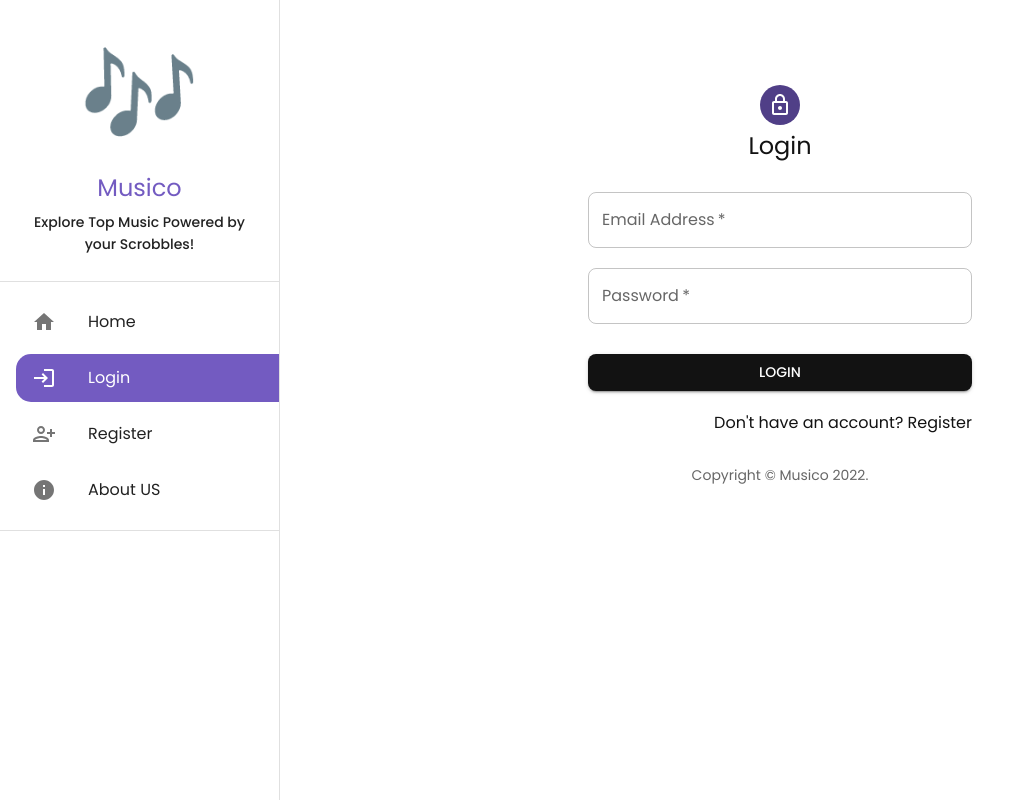
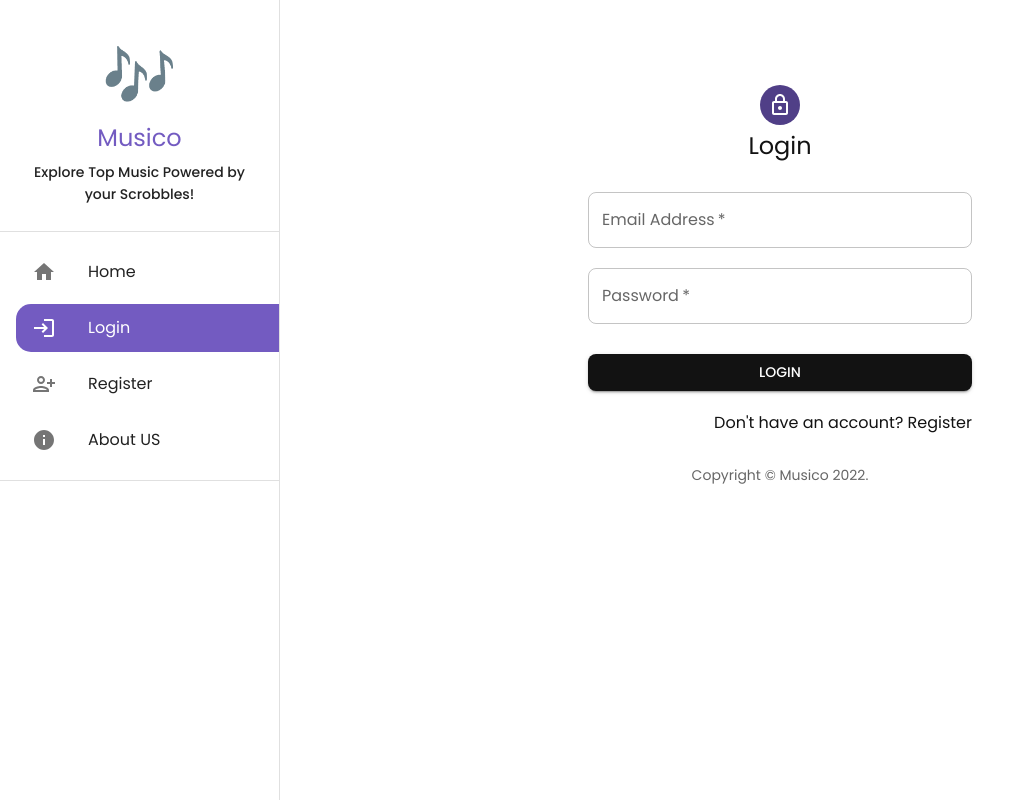
Before and after one commit to heyanurag/musico-frontend, a React (Vite) app: page /login in a window 1280 px wide. Shown: the whole page, without its empty margins (0-1036 px from the left). Built offline with nearby package versions, Linux system fonts and the light colour scheme; a web font is replaced by a local one.

Commit message:
Feature: logout button added

```diff
--- a/src/components/Header.jsx
+++ b/src/components/Header.jsx
@@ -19,8 +19,9 @@ import InfoIcon from "@mui/icons-material/Info";
 import makeStyles from "@mui/styles/makeStyles";
 import LoginIcon from "@mui/icons-material/Login";
 import PersonAddAltIcon from "@mui/icons-material/PersonAddAlt";
+import LogoutIcon from "@mui/icons-material/Logout";
 
-import { useRecoilValue } from "recoil";
+import { useRecoilState, useRecoilValue } from "recoil";
 import { user, nowPlaying } from "../atoms";
 
 const authenticatedListData = [
@@ -58,7 +59,7 @@ const useStyles = makeStyles((theme) => ({
 }));
 
 const Header = (props) => {
-  const loggedInUser = useRecoilValue(user);
+  const [loggedInUser, setLoggedInUser] = useRecoilState(user);
   const nowP = useRecoilValue(nowPlaying);
 
   const styles = useStyles();
@@ -70,6 +71,10 @@ const Header = (props) => {
 
   const handleDrawerToggle = () => {
     setMobileOpen(!mobileOpen);
+  };
+
+  const handleLogout = () => {
+    setLoggedInUser(null);
   };
 
   const CustomLink = useMemo(() =>
@@ -90,9 +95,10 @@ const Header = (props) => {
   );
 
   const drawer = (
+    <div className="flex flex-col justify-between min-h-screen">
       <div>
         <Box sx={{ p: 2 }}>
-        <Typography align="center" variant="h1" pt={2}>
+          <Typography align="center" variant="h2" pt={2}>
             🎶
           </Typography>
           <Typography
@@ -100,7 +106,7 @@ const Header = (props) => {
             variant="h5"
             sx={{ color: "secondary.main" }}
             gutterBottom
-          pt={2}
+            pt={1}
           >
             Musico
           </Typography>
@@ -169,6 +175,18 @@ const Header = (props) => {
               ))}
             </div>
           </>
+        )}
+      </div>
+      {loggedInUser && (
+        <div
+          onClick={handleLogout}
+          className={`flex items-center w-max bg-[#735bc1] shadow-lg shadow-violet-900 rounded-lg px-5 py-2 gap-x-2 self-end cursor-pointer ${
+            nowP ? "m-2" : "m-6"
+          }`}
+        >
+          <LogoutIcon className="text-white" />
+          <div className="text-white">Logout</div>
+        </div>
       )}
     </div>
   );
```
Lines whose indentation alone changed are shown as unchanged.
